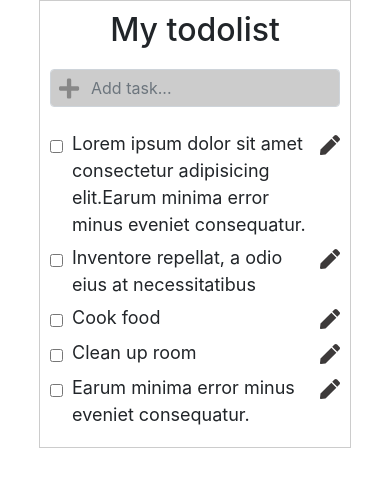
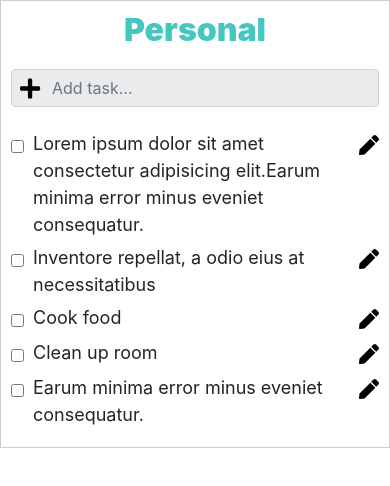
Before and after one commit to Akmatworld/todo-app, a Vue app: page / in a window 390 px wide. Shown: the top 486 px of the page. Built offline with nearby package versions, Linux system fonts and the light colour scheme.

Commit message:
Added css style for icons 'cursor pointer' and some style else

```diff
--- a/src/App.vue
+++ b/src/App.vue
@@ -1,6 +1,6 @@
 <template>
   <div id="app">
-    <h2 class="todo-title">My todolist</h2>
+    <h2 class="todo-title">Personal</h2>
     <AddTodo @add-todo="addTodo"/>
     <Todos :todos="todos" @delete-todo="deleteTodo" @save-text="saveText"/>
   </div>
@@ -70,12 +70,19 @@ body {
   padding: 0;
 }
 #app {
-  width: 80%;
+  width: 70%;
   margin: 0 auto;
   border: 1px solid #ccc;
 }
 .todo-title {
   text-align: center;
   margin:10px 0 20px;
+  color: #45c7c1;
+  font-weight: 900;
+}
+@media only screen and (max-width: 500px) {
+  #app {
+    width: 100%;
+  }
 }
 </style>
--- a/src/components/AddTodo.vue
+++ b/src/components/AddTodo.vue
@@ -3,7 +3,7 @@
     <h2 :class="{'hide-error': isError}" class="error">{{ errorText }}</h2>
     <div class="add-todo-item">
       <div @click="addTodo" class="con-icon">
-        <i class="fas fa-plus add-btn"></i>
+        <i class="fas fa-plus add-btn-icon"></i>
       </div>
       <input type="text" v-model="title" name="title" @keyup.esc="clean" @keyup.enter="addTodo" class="form-control add-input" placeholder="Add task...">
     </div>
@@ -58,16 +58,20 @@ export default {
   margin: 0 10px;
   display: inline-block;
   width: 100%;
-  background-color: #ccc;
+  background-color: #eaebed;
   padding: 0 0 0 40px;
   color: rgb(44, 36, 36);
 }
-.add-btn {
+.add-btn-icon {
   position: absolute;
   top: 8px;
   left: 19px;
   font-size: 23px;
-  color: #888;
+  color: #000;
+  font-weight: 100;
+  &:hover {
+    cursor: pointer;
+  }
 }
 .error {
   color: red;
--- a/src/components/Todo.vue
+++ b/src/components/Todo.vue
@@ -12,14 +12,14 @@
           <input type="checkbox" class="completed-checkbox" :class="{hideEdit: isEdit}" v-model="isCompleted">
         </div>
         <p class="item-p" :class="{completed: isCompleted, hide: isHide}">{{ todo.title }}</p>
-        <!-- <div class="trash" @click="$emit('delete-todo', todo.id)">
+        <!-- <div class="trash-icon" @click="$emit('delete-todo', todo.id)">
           <i class="far fa-trash-alt"></i>
         </div> -->
         <div class="form-group item-p" :class="{hide: isChange}">
           <h2 class="error" :class="{hide: isError}">{{ errorText }}</h2>
           <input type="text" v-model="text" name="title"  ref="changeText" @keyup.esc="cancel" @keyup.enter="saveText" class="form-control edit-input" placeholder="Edit...">
         </div>
-        <div class="pen" :class="{hideEdit: isEdit}" @click="clickChangeText">
+        <div class="pen-icon" :class="{hideEdit: isEdit}" @click="clickChangeText">
           <i class="fas fa-pen"></i>
         </div>
       </div>
@@ -57,7 +57,7 @@ export default {
       this.isEdit = true
       console.log(this)
       this.$nextTick(() => {
-        this.$refs.changeTextarea.focus()
+        this.$refs.changeText.focus()
       })
     },
     saveText () {
@@ -83,10 +83,12 @@ export default {
 }
 </script>
 <style scoped lang="scss">
-  $iconColor: rgb(61, 58, 58);
+  $iconColor: #000;
   .completed-checkbox {
     margin: 10px 4px 0 0;
-    border-radius: 100%;
+    &:hover {
+      cursor: pointer;
+    }
   }
   .completed {
     text-decoration: line-through;
@@ -103,7 +105,6 @@ export default {
   }
   .item-div {
     display:flex;
-    margin-bottom: 20px;
     padding: 3px 0 3px 0;
     &:hover {
       border-radius: 3px;
@@ -138,11 +139,14 @@ export default {
     font-size: 20px;
     color: red;
   }
-  .pen, .trash, .cancel-icon, .save-icon {
+  .pen-icon, .trash-icon, .cancel-icon, .save-icon {
     color: $iconColor;
     height: 20px;
     width: 20px;
     font-size: 20px;
+    &:hover {
+      cursor: pointer;
+    }
   }
   @media only screen and (max-width: 449px) {
     .item-div {
```
